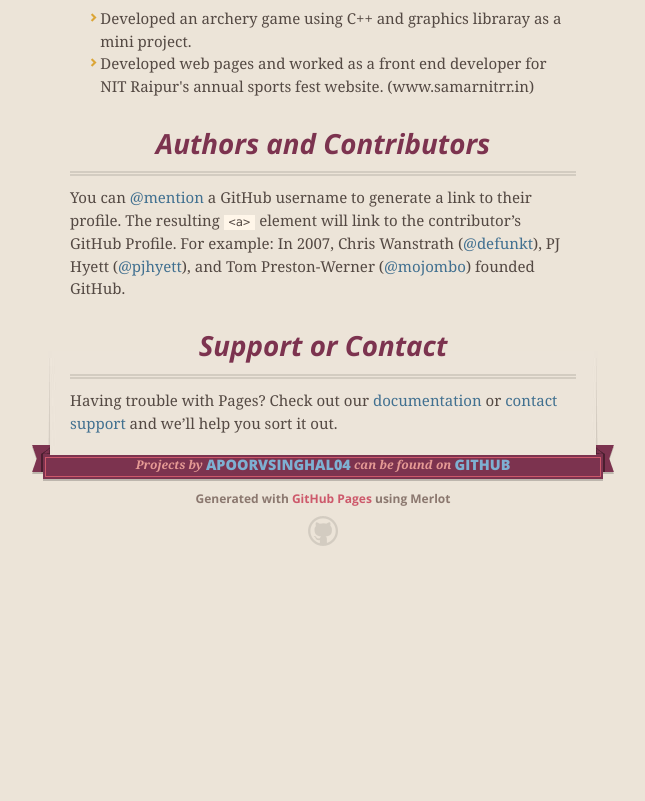
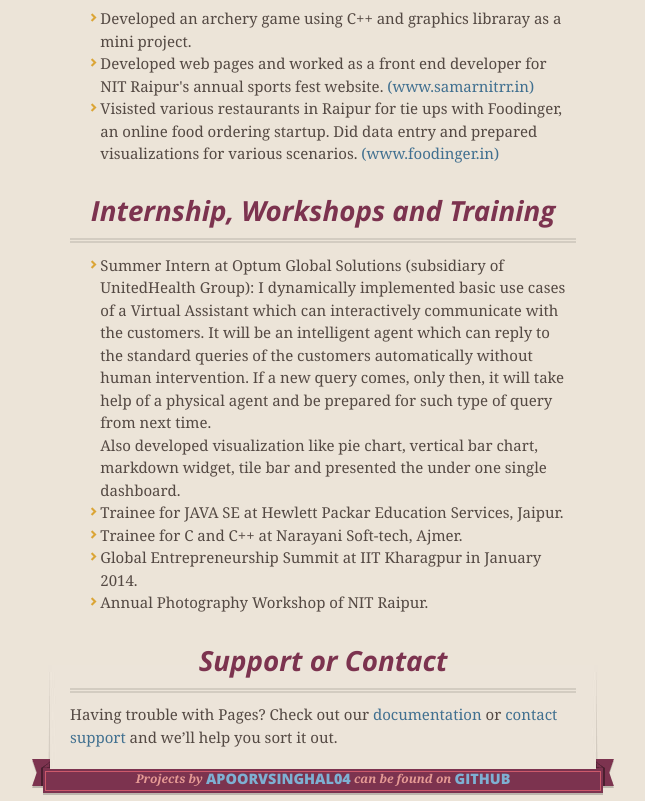
Before and after one commit to apoorvsinghal04/apoorvsinghal04.github.io, a plain HTML site: page index.html in a window 1280 px wide. Shown: the part 737-1538 px from the top of the page, without its empty margins (317-962 px from the left). Before the commit the page ends 1323 px from the top, so only its background shows below. Drawn offline with nearby package versions, Linux system fonts and the light colour scheme.

Commit message:
Update index.html

```diff
--- a/index.html
+++ b/index.html
@@ -67,15 +67,22 @@
 
 <p><ul>
   <li>Developed an archery game using C++ and graphics libraray as a mini project.</li>
-  <li>Developed web pages and worked as a front end developer for NIT Raipur's annual sports fest website. (www.samarnitrr.in)</li>
-  <li></li>
+  <li>Developed web pages and worked as a front end developer for NIT Raipur's annual sports fest website. <a href="http://www.samarnitrr.in">(www.samarnitrr.in)</a></li>
+  <li>Visisted various restaurants in Raipur for tie ups with Foodinger, an online food ordering startup. Did data entry and prepared visualizations for various scenarios. <a href="http://www.foodinger.in">(www.foodinger.in)</a></li>
 </ul></p>
 
 
 <h3>
-<a id="authors-and-contributors" class="anchor" href="#authors-and-contributors" aria-hidden="true"><span aria-hidden="true" class="octicon octicon-link"></span></a>Authors and Contributors</h3>
+<a id="authors-and-contributors" class="anchor" href="#authors-and-contributors" aria-hidden="true"><span aria-hidden="true" class="octicon octicon-link"></span></a>Internship, Workshops and Training</h3>
 
-<p>You can <a href="https://help.github.com/articles/basic-writing-and-formatting-syntax/#mentioning-users-and-teams" class="user-mention">@mention</a> a GitHub username to generate a link to their profile. The resulting <code>&lt;a&gt;</code> element will link to the contributor’s GitHub Profile. For example: In 2007, Chris Wanstrath (<a href="https://github.com/defunkt" class="user-mention">@defunkt</a>), PJ Hyett (<a href="https://github.com/pjhyett" class="user-mention">@pjhyett</a>), and Tom Preston-Werner (<a href="https://github.com/mojombo" class="user-mention">@mojombo</a>) founded GitHub.</p>
+<p><ul>
+  <li>Summer Intern at Optum Global Solutions (subsidiary of UnitedHealth Group): I dynamically implemented basic use cases of a Virtual Assistant which can interactively communicate with the customers. It will be an intelligent agent which can reply to the standard queries of the customers automatically without human intervention. If a new query comes, only then, it will take help of a physical agent and be prepared for such type of query from next time.
+     <br/>Also developed visualization like pie chart, vertical bar chart, markdown widget, tile bar and presented the under one single dashboard.</li>
+  <li>Trainee for JAVA SE at Hewlett Packar Education Services, Jaipur.</li>
+  <li>Trainee for C and C++ at Narayani Soft-tech, Ajmer.</li>
+  <li>Global Entrepreneurship Summit at IIT Kharagpur in January 2014.</li>
+  <li>Annual Photography Workshop of NIT Raipur.</li>
+</ul></p>
 
 <h3>
 <a id="support-or-contact" class="anchor" href="#support-or-contact" aria-hidden="true"><span aria-hidden="true" class="octicon octicon-link"></span></a>Support or Contact</h3>
```
